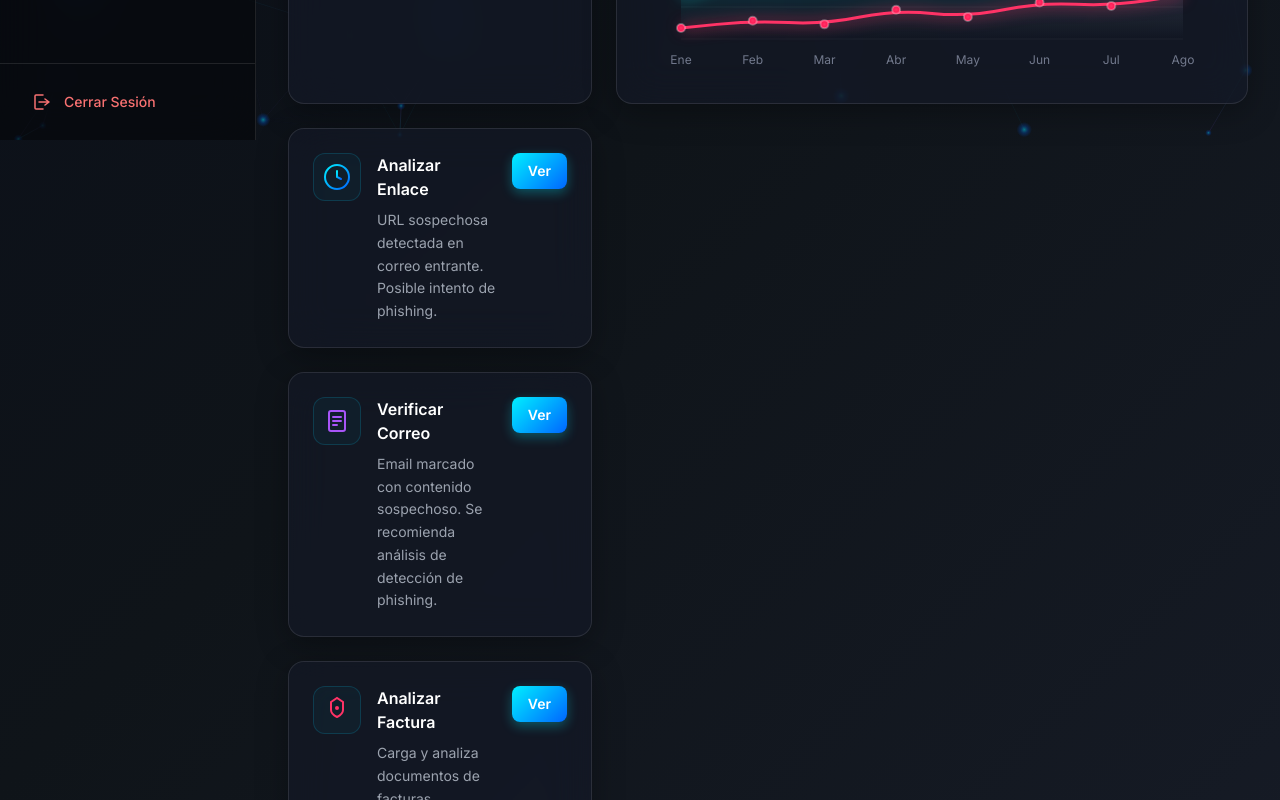
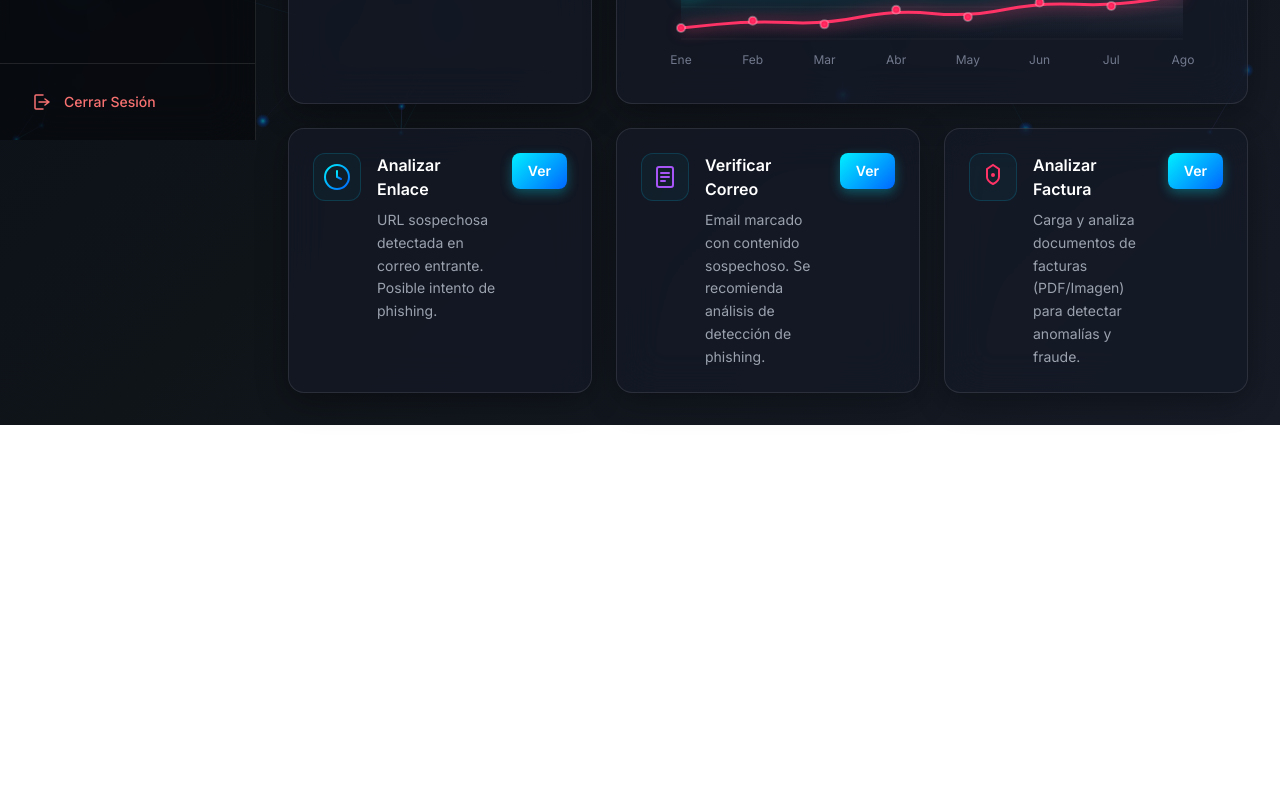
Before and after one commit to TuCyberShield/CyberShield, a Next.js app: page /dashboard in a window 1280 px wide. Shown: the part 660-1460 px from the top of the page. After the commit the page ends 1085 px from the top, so only its background shows below. Built offline with nearby package versions, Linux system fonts and the light colour scheme; no server answers.

Commit message:
Update dashboard layout: change action cards to horizontal

```diff
--- a/app/dashboard/page.tsx
+++ b/app/dashboard/page.tsx
@@ -100,8 +100,8 @@ export default function DashboardPage() {
                     <TrendsChart />
                 </div>
 
-                {/* Action Cards */}
-                <div className="lg:col-span-1 space-y-4 md:space-y-6">
+                {/* Action Cards - Now horizontal */}
+                <div className="lg:col-span-3 grid grid-cols-1 md:grid-cols-3 gap-4 md:gap-6">
                     <ActionCard
                         icon={
                             <svg width="32" height="32" viewBox="0 0 32 32" fill="none">
```
